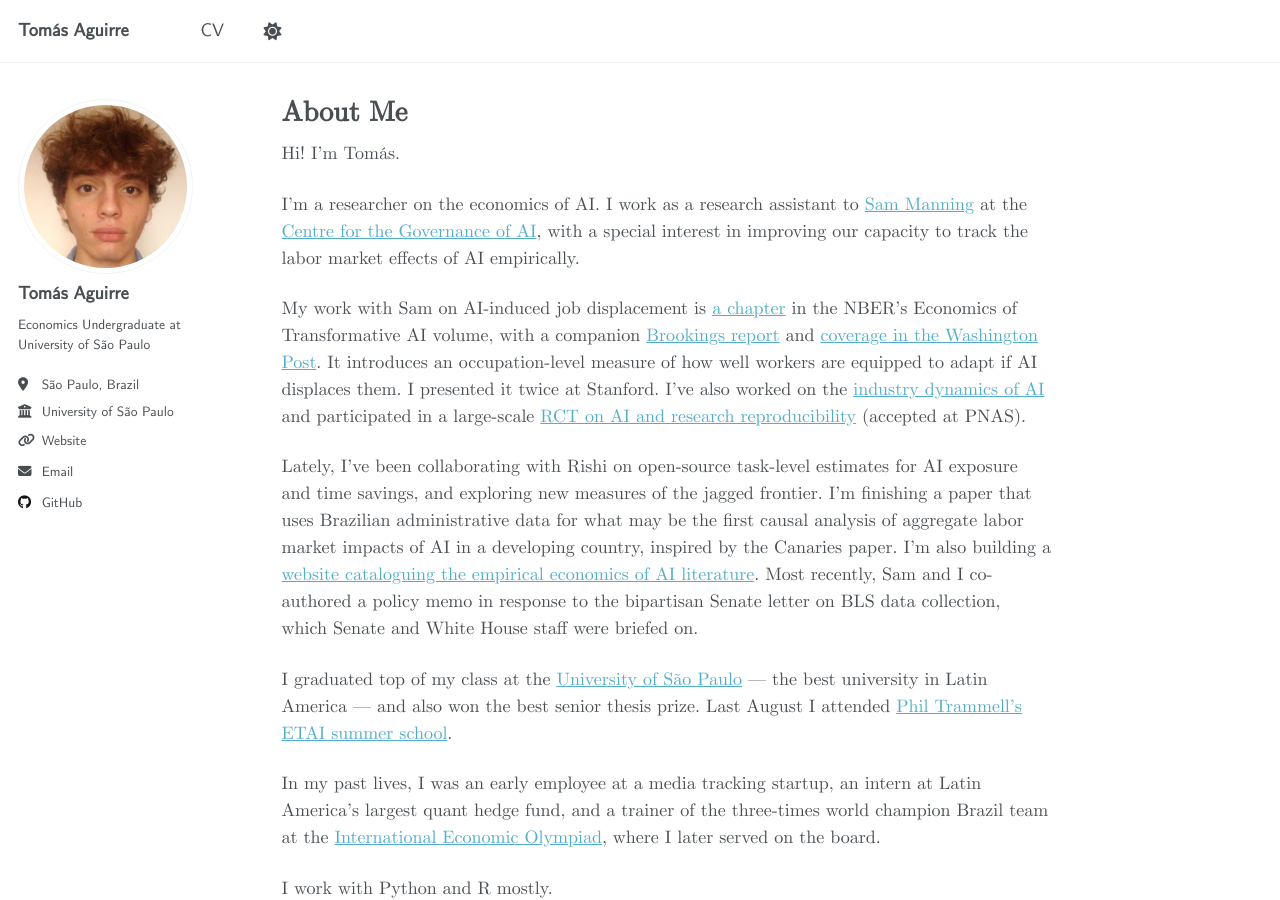
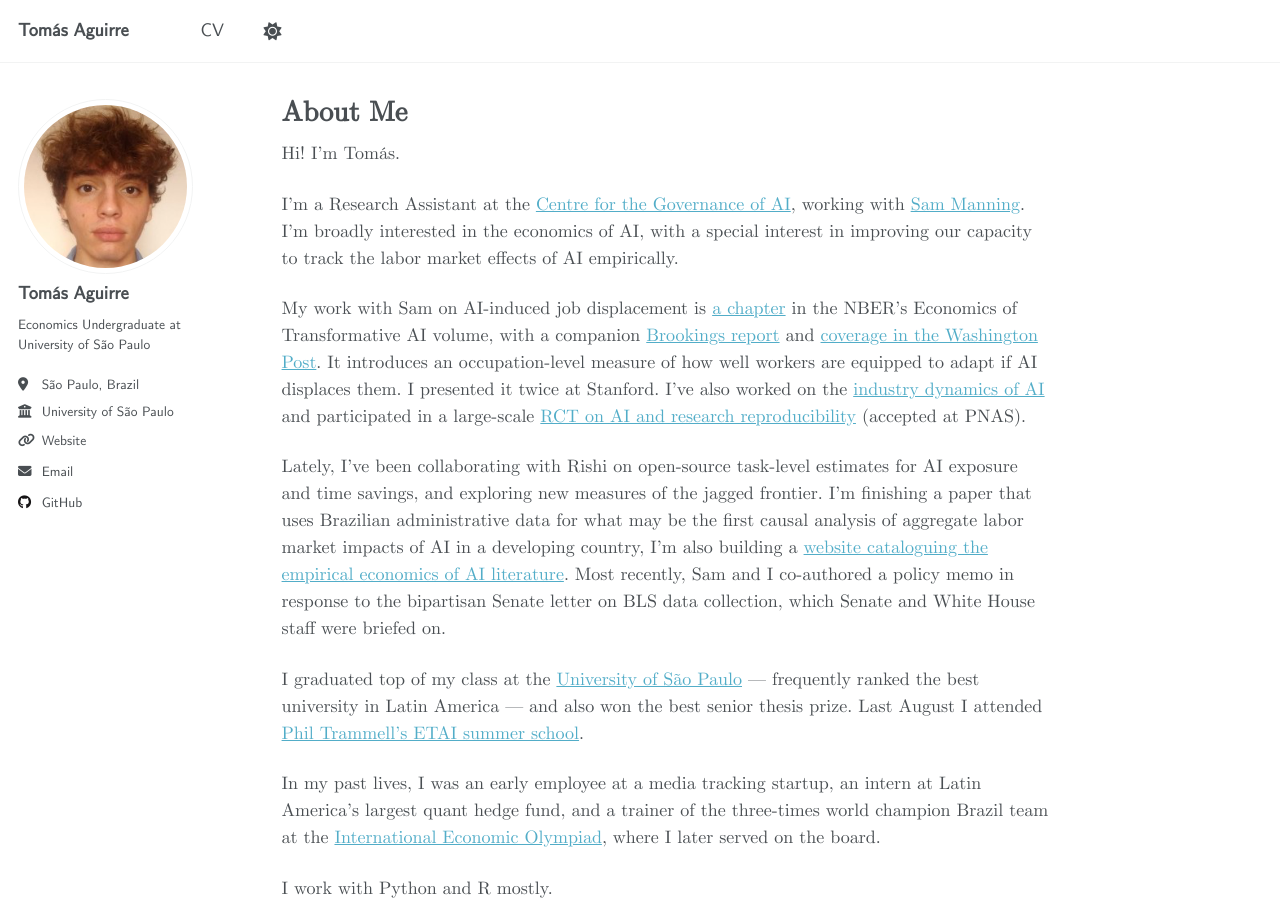
Before and after one commit to t6aguirre/t6aguirre.github.io, a Jekyll site: the page built from _pages/about.md, in a window 1280 px wide and 900 px high. Built offline with Jekyll 4.4.1, drawn with Linux system fonts in a browser that asks for light colours.

Commit message:
Tweak about page bio and phrasing

```diff
--- a/_pages/about.md
+++ b/_pages/about.md
@@ -8,13 +8,13 @@ redirect_from:
 ---
 Hi! I'm Tomás.
 
-I'm a researcher on the economics of AI. I work as a research assistant to [Sam Manning](https://www.governance.ai/team/sam-manning) at the [Centre for the Governance of AI](https://governance.ai/), with a special interest in improving our capacity to track the labor market effects of AI empirically.
+I'm a Research Assistant at the [Centre for the Governance of AI](https://governance.ai/), working with [Sam Manning](https://www.governance.ai/team/sam-manning). I'm broadly interested in the economics of AI, with a special interest in improving our capacity to track the labor market effects of AI empirically.
 
 My work with Sam on AI-induced job displacement is [a chapter](https://www.nber.org/papers/w34705) in the NBER's Economics of Transformative AI volume, with a companion [Brookings report](https://www.brookings.edu/articles/measuring-us-workers-capacity-to-adapt-to-ai-driven-job-displacement/) and [coverage in the Washington Post](https://www.washingtonpost.com/technology/interactive/2026/jobs-most-affected-ai-automation/). It introduces an occupation-level measure of how well workers are equipped to adapt if AI displaces them. I presented it twice at Stanford. I've also worked on the [industry dynamics of AI](https://arxiv.org/abs/2406.01722) and participated in a large-scale [RCT on AI and research reproducibility](https://papers.ssrn.com/sol3/papers.cfm?abstract_id=5118632) (accepted at PNAS).
 
-Lately, I've been collaborating with Rishi on open-source task-level estimates for AI exposure and time savings, and exploring new measures of the jagged frontier. I'm finishing a paper that uses Brazilian administrative data for what may be the first causal analysis of aggregate labor market impacts of AI in a developing country, inspired by the Canaries paper. I'm also building a [website cataloguing the empirical economics of AI literature](https://empirical-economics-of-ai.vercel.app/). Most recently, Sam and I co-authored a policy memo in response to the bipartisan Senate letter on BLS data collection, which Senate and White House staff were briefed on.
+Lately, I've been collaborating with Rishi on open-source task-level estimates for AI exposure and time savings, and exploring new measures of the jagged frontier. I'm finishing a paper that uses Brazilian administrative data for what may be the first causal analysis of aggregate labor market impacts of AI in a developing country, I'm also building a [website cataloguing the empirical economics of AI literature](https://empirical-economics-of-ai.vercel.app/). Most recently, Sam and I co-authored a policy memo in response to the bipartisan Senate letter on BLS data collection, which Senate and White House staff were briefed on.
 
-I graduated top of my class at the [University of São Paulo](https://www5.usp.br/english/) — the best university in Latin America — and also won the best senior thesis prize. Last August I attended [Phil Trammell's ETAI summer school](https://etai.stanford.edu/).
+I graduated top of my class at the [University of São Paulo](https://www5.usp.br/english/) — frequently ranked the best university in Latin America — and also won the best senior thesis prize. Last August I attended [Phil Trammell's ETAI summer school](https://etai.stanford.edu/).
 
 In my past lives, I was an early employee at a media tracking startup, an intern at Latin America's largest quant hedge fund, and a trainer of the three-times world champion Brazil team at the [International Economic Olympiad](https://ieo-official.org/), where I later served on the board.
 
```
